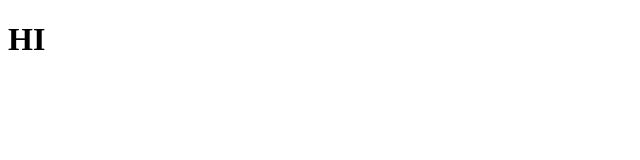
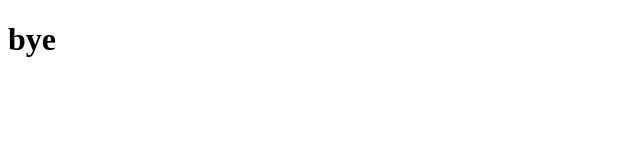
Before and after one commit to sweetysingh02/devs, a plain HTML site: page index.html in a window 1280 px wide. Shown: the full height of the page, 0-640 px from the left. Drawn offline with Linux system fonts and the light colour scheme.

Commit message:
Second Commit

```diff
--- a/index.html
+++ b/index.html
@@ -7,6 +7,6 @@
     <title>Document</title>
 </head>
 <body>
-    <h1>HI</h1>
+    <h1>bye</h1>
 </body>
 </html>
```
